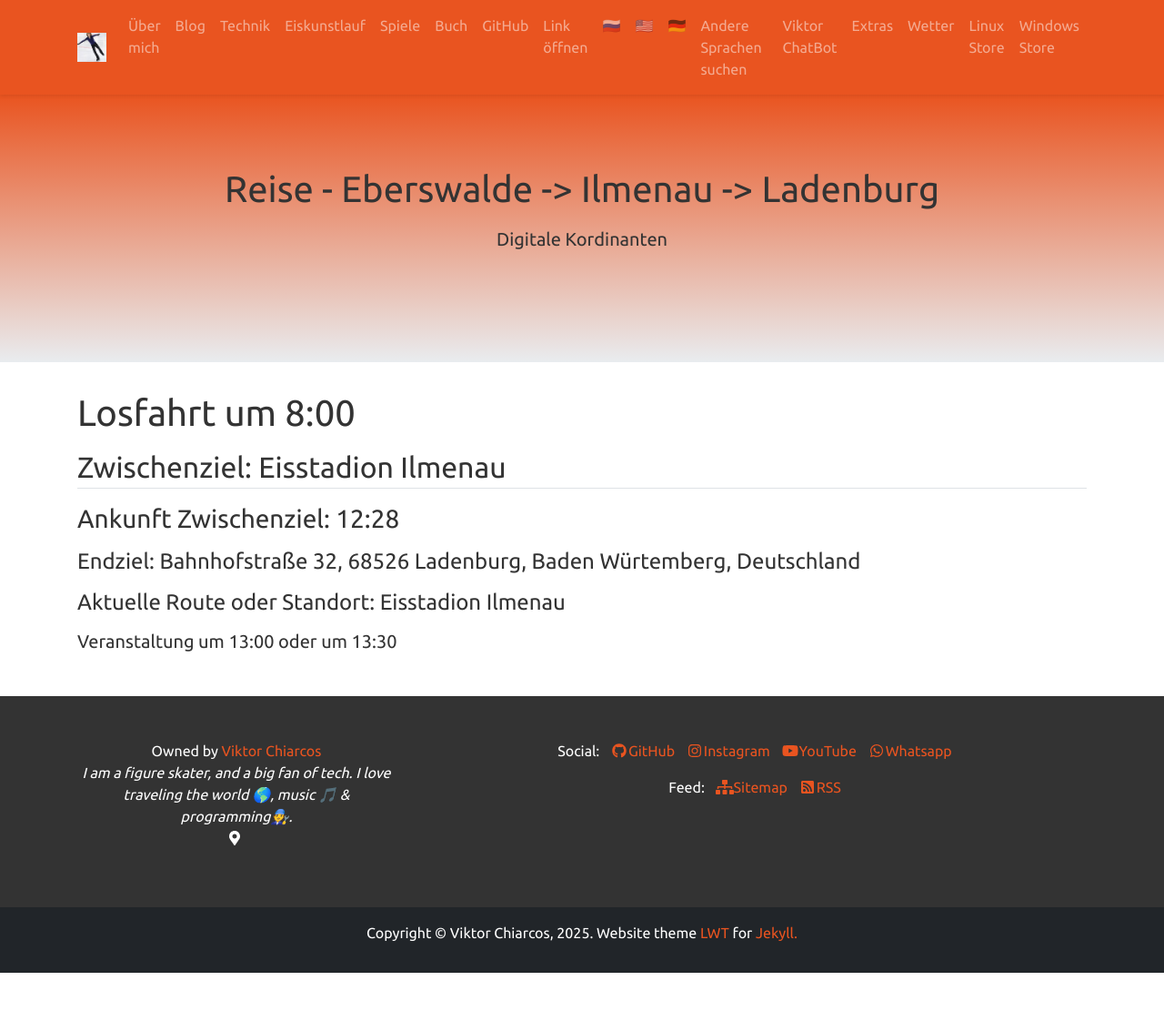
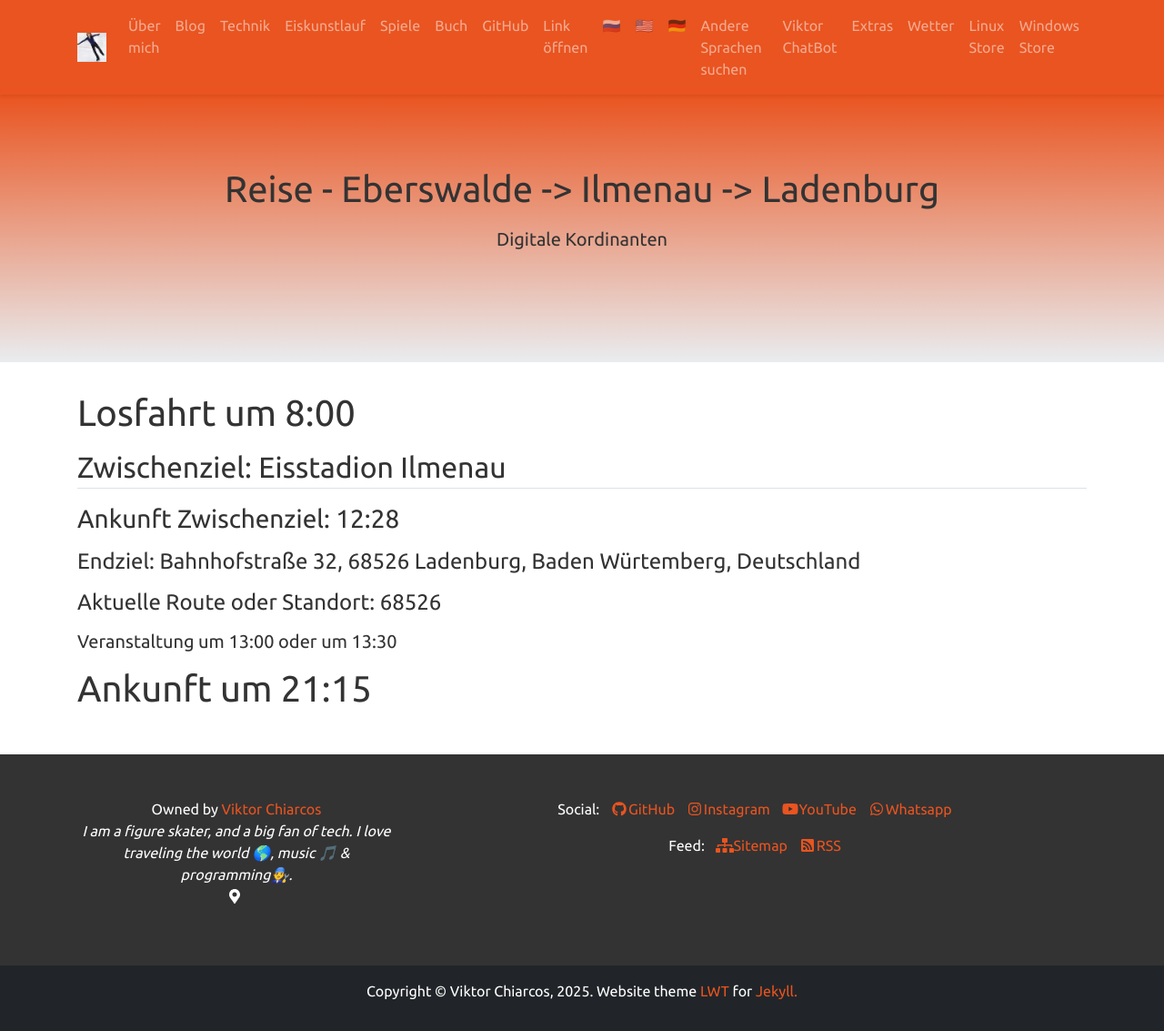
Before and after one commit to viktor-chiarcos/viktor-chiarcos.github.io, a Jekyll site: the page built from _pages/Unbekannter-Link/extra/Tim.R/site1.md, in a window 1280 px wide. Shown: the whole page at 91% size. Built offline with Jekyll 4.4.1, drawn with Linux system fonts in a browser that asks for light colours; before the commit the page ends 1069 px from its top, so only the background shows below that.

Commit message:
Update site1.md

```diff
--- a/_pages/Unbekannter-Link/extra/Tim.R/site1.md
+++ b/_pages/Unbekannter-Link/extra/Tim.R/site1.md
@@ -14,6 +14,8 @@ action: true
   <h2>Zwischenziel: Eisstadion Ilmenau</h2>
   <h3>Ankunft Zwischenziel: 12:28</h3>
   <h4>Endziel: Bahnhofstraße 32, 68526 Ladenburg, Baden Würtemberg, Deutschland</h4>
-  <h4>Aktuelle Route oder Standort: Eisstadion Ilmenau</h4>
+  <h4>Aktuelle Route oder Standort: 68526</h4>
   <h5>Veranstaltung um 13:00 oder um 13:30</h5>
+  <h1>Ankunft um 21:15</h1>
+
 </body>
```
